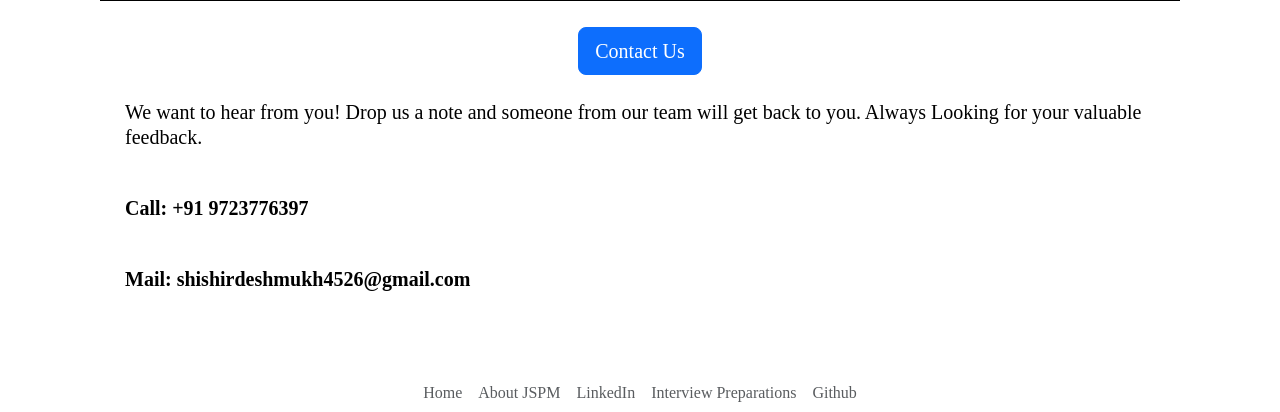
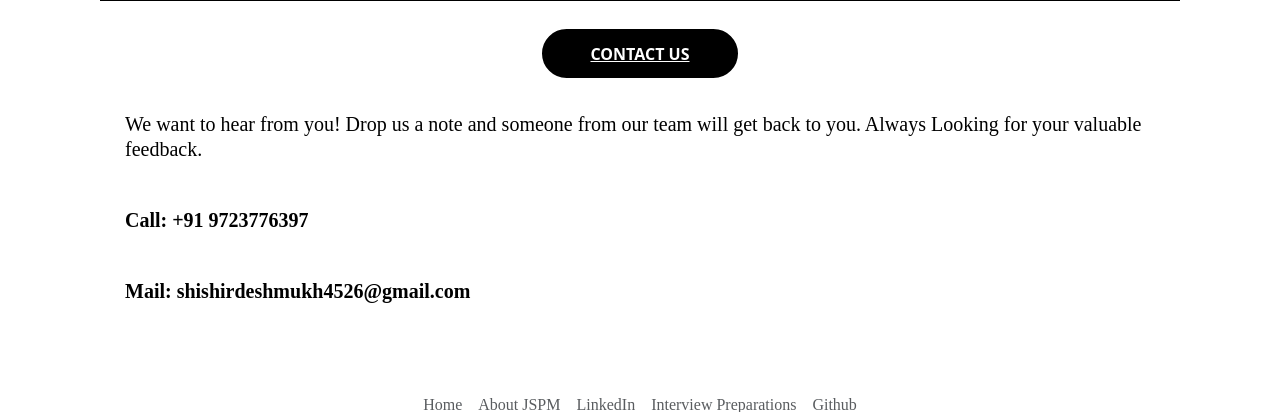
Before and after one commit to shishirdeshmukh/Job-Portal-Web-Application, a Flask app: page /contactus in a window 1280 px wide. Shown: the part 595-1007 px from the top of the page. Run offline with Flask 3, Linux system fonts and the light colour scheme.

Commit message:
update 2.0

```diff
--- a/app.py
+++ b/app.py
@@ -2,36 +2,18 @@ from flask import Flask, render_template, jsonify, request, redirect
 from werkzeug.utils import secure_filename
 from werkzeug.exceptions import RequestEntityTooLarge
 import os
+from database import engine, load_jobs_from_db
+from sqlalchemy import text
 
 app = Flask(__name__)
 app.config['UPLOAD_DIRECTORY'] = 'uploads/'
 app.config['MAX_CONTENT_LENGTH'] = 16 * 1024 * 1024
 
-JOBS = [{
-  'id': 1,
-  'title': 'Data Analyst',
-  'location': 'Pune, India',
-  'Salary': 'Rs 1,20,000 Per Annum'
-}, {
-  'id': 2,
-  'title': 'Java Dev',
-  'location': 'Mumbai, India',
-  'Salary': 'Rs 4,00,000 Per Annum'
-}, {
-  'id': 3,
-  'title': 'Python Developer',
-  'location': 'Pune, India',
-}, {
-  'id': 4,
-  'title': 'Fluteer Developer',
-  'location': 'Remote',
-  'Salary': 'Rs 4,22,000 Per Annum'
-}]
-
 
 @app.route("/")
 def hello_world():
-  return render_template('home.html', jobs=JOBS)
+  jobs = load_jobs_from_db()
+  return render_template('home.html', jobs=jobs)
 
 
 @app.route("/upload")
@@ -60,7 +42,8 @@ def upload():
 
 @app.route("/api/jobs")
 def list_jobs():
-  return jsonify(JOBS)
+  jobs = load_jobs_from_db()
+  return jsonify(jobs)
 
 
 @app.route("/ww")
--- /dev/null
+++ b/database.py
@@ -0,0 +1,45 @@
+from sqlalchemy import create_engine, text
+
+db_connection_string = 'mysql+pymysql://1aabylr2peqpidlkvkiu:pscale_pw_Dt8AeuyulrgqsmdiOaXh7UhS5AvMMSi6HLz5V0FUMJt@aws.connect.psdb.cloud/qwerty?charset=utf8mb4'
+
+engine = create_engine(
+    db_connection_string,
+    connect_args={"ssl": {"ssl_ca": "/etc/ssl/certs/ca-certificates.crt"}}
+)
+
+
+def load_jobs_from_db():
+    with engine.connect() as conn:
+        result = conn.execute(text("SELECT * FROM jobs"))
+        jobs = []
+        for row in result.all():
+            jobs.append(dict(row._asdict()))  # Convert row to dictionary
+        return jobs
+
+
+def load_job_from_db(id):
+    with engine.connect() as conn:
+        result = conn.execute(text("SELECT * FROM jobs WHERE id = :val"), val=id)
+        rows = result.all()
+        if len(rows) == 0:
+            return None
+        else:
+            return dict(rows[0]._asdict())  # Convert row to dictionary
+
+
+def add_application_to_db(job_id, data):
+    with engine.connect() as conn:
+        query = text(
+            "INSERT INTO applications (job_id, full_name, email, linkedin_url, education, work_experience, resume_url) VALUES (:job_id, :full_name, :email, :linkedin_url, :education, :work_experience, :resume_url)"
+        )
+
+        conn.execute(
+            query,
+            job_id=job_id,
+            full_name=data['full_name'],
+            email=data['email'],
+            linkedin_url=data['linkedin_url'],
+            education=data['education'],
+            work_experience=data['work_experience'],
+            resume_url=data['resume_url']
+        )
--- a/pyproject.toml
+++ b/pyproject.toml
@@ -8,6 +8,7 @@ authors = ["Replit user <<>>"]
 python = "^3.10"
 Flask = "^2.3.2"
 consultor = "^0.2.0"
+Flask-SQLAlchemy = "^3.0.3"
 
 [tool.poetry.dev-dependencies]
 
--- a/static/style.css
+++ b/static/style.css
@@ -36,3 +36,101 @@
     font-size: 20px;
     line-height: 25px;
 }
+
+
+.btn-11,
+.btn-11 *,
+.btn-11 :after,
+.btn-11 :before,
+.btn-11:after,
+.btn-11:before {
+  border: 0 solid;
+  box-sizing: border-box;
+}
+.btn-11 {
+  -webkit-tap-highlight-color: transparent;
+  -webkit-appearance: button;
+  background-color: #000;
+  background-image: none;
+  color: #fff;
+  cursor: pointer;
+  font-family: ui-sans-serif, system-ui, -apple-system, BlinkMacSystemFont,
+    Segoe UI, Roboto, Helvetica Neue, Arial, Noto Sans, sans-serif,
+    Apple Color Emoji, Segoe UI Emoji, Segoe UI Symbol, Noto Color Emoji;
+  font-size: 100%;
+  font-weight: 900;
+  line-height: 1.5;
+  margin: 0;
+  -webkit-mask-image: -webkit-radial-gradient(#000, #fff);
+  padding: 0;
+  text-transform: uppercase;
+}
+.btn-11:disabled {
+  cursor: default;
+}
+.btn-11:-moz-focusring {
+  outline: auto;
+}
+.btn-11 svg {
+  display: block;
+  vertical-align: middle;
+}
+.btn-11 [hidden] {
+  display: none;
+}
+.btn-11 {
+  border-radius: 99rem;
+  border-width: 2px;
+  overflow: hidden;
+  padding: 0.8rem 3rem;
+  position: relative;
+}
+.btn-11 span {
+  mix-blend-mode: difference;
+}
+.btn-11:before {
+  -webkit-animation: bg-scroll 3s linear infinite;
+  animation: bg-scroll 3s linear infinite;
+  -webkit-animation-play-state: paused;
+  animation-play-state: paused;
+  background: repeating-linear-gradient(
+    45deg,
+    hsla(0, 0%, 100%, 0.2),
+    hsla(0, 0%, 100%, 0.2) 0.7%,
+    transparent 0,
+    transparent 4%
+  );
+  content: "";
+  display: block;
+  height: 300%;
+  left: -100%;
+  opacity: 0;
+  position: absolute;
+  top: 0;
+  transition: opacity 0.3s, background-color 0.2s;
+  width: 300%;
+}
+.btn-11:hover:before {
+  -webkit-animation-play-state: running;
+  animation-play-state: running;
+  opacity: 1;
+}
+.btn-11:active:before {
+  background-color: #fff;
+}
+@-webkit-keyframes bg-scroll {
+  0% {
+    transform: translateX(0);
+  }
+  to {
+    transform: translateX(33%);
+  }
+}
+@keyframes bg-scroll {
+  0% {
+    transform: translateX(0);
+  }
+  to {
+    transform: translateX(33%);
+  }
+}
--- a/templates/contact.html
+++ b/templates/contact.html
@@ -18,7 +18,7 @@
         </div>
 
       <div class ="text-center padding-bottom :200px">
-    <a href="mailto:shishirdeshmukh4526@gmail.com?subject=Questions%20about%20Job%20Openings&body=My%20name%3A%20%3CYour%20Name%20here%3E%0D%0AMy%20Query%3A%20%3CYour%20Query%20here%3E" class = "btn btn-primary btn-lg" style= "margin-top: 26px;">Contact Us</a>
+    <a href="mailto:shishirdeshmukh4526@gmail.com?subject=Questions%20about%20Job%20Openings&body=My%20name%3A%20%3CYour%20Name%20here%3E%0D%0AMy%20Query%3A%20%3CYour%20Query%20here%3E" class="btn-11" style= "margin-top: 26px;">Contact Us</a>
     </div>
 
         <div class="contact_content">
--- a/templates/home.html
+++ b/templates/home.html
@@ -5,6 +5,7 @@
     <meta charset="utf-8">
     <meta name="viewport" content="width=device-width, initial-scale=1">
     <link href="https://cdn.jsdelivr.net/npm/bootstrap@5.3.0-alpha3/dist/css/bootstrap.min.css" rel="stylesheet" integrity="sha384-KK94CHFLLe+nY2dmCWGMq91rCGa5gtU4mk92HdvYe+M/SXH301p5ILy+dN9+nJOZ" crossorigin="anonymous">
+    <link rel="stylesheet" href="{{ url_for('static', filename='style.css') }}">
     <style>
       #banner{
         height:520px;
@@ -39,7 +40,7 @@
         {% endfor %}
       </div>
     <div class = "text-center">
-    <a href="{{ url_for('contact_us') }}" class = "btn btn-primary btn-lg">Contact Us</a>
+    <a href="{{ url_for('contact_us') }}" class="btn-11">Contact Us</a>
     </div>
     </div>
     {% include 'footer.html' %}
--- a/templates/upload.html
+++ b/templates/upload.html
@@ -21,7 +21,7 @@
     <div class="form-section">
       <form action="/upload" method="post" enctype="multipart/form-data">
         <input type="file" name="file">
-        <input type="submit" value="Upload">
+        <input type="submit" value="Uploadww">
       </form>
       <div>
       </div>
```
Also changed, not shown: static/style1.css (line endings or trailing spaces), uploads/IMG-20230604-WA0001.jpg (added), 1 other file.
